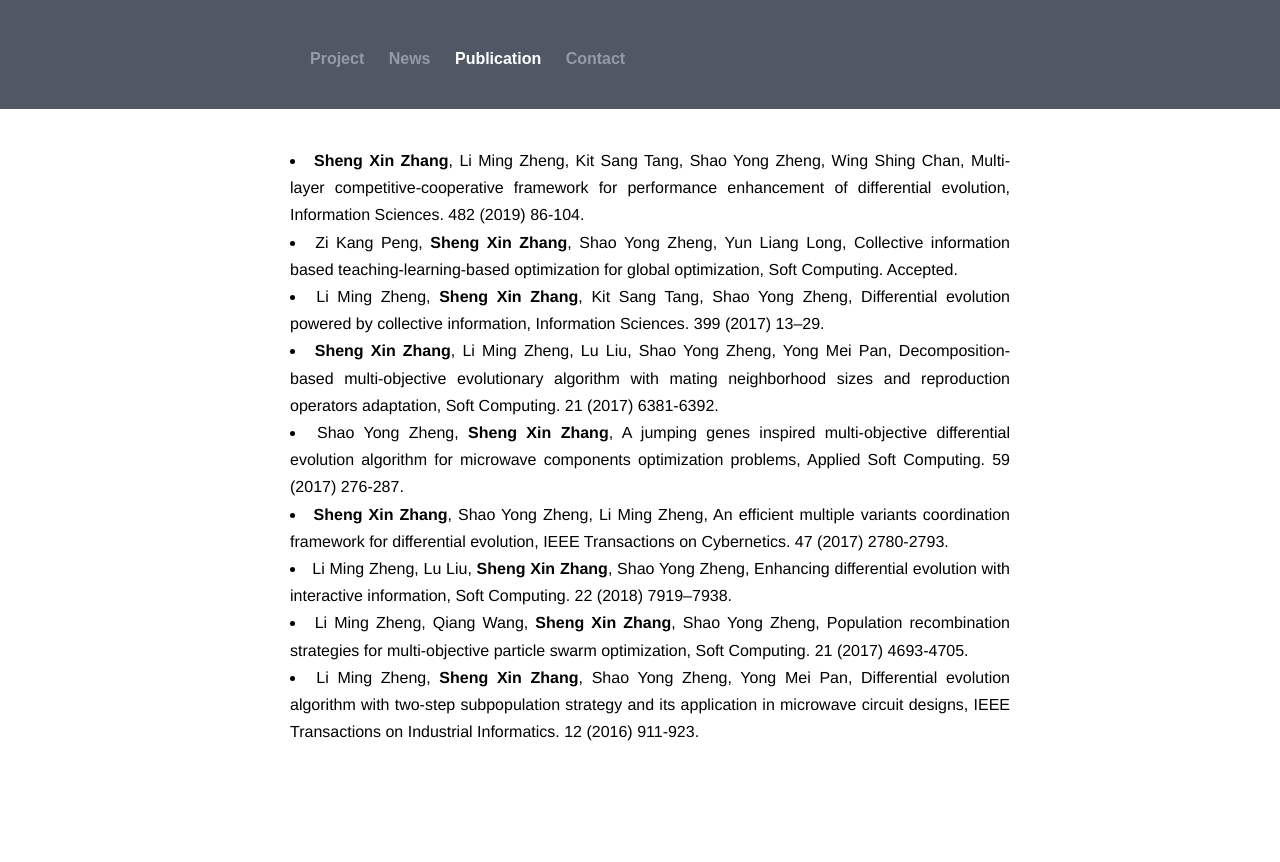
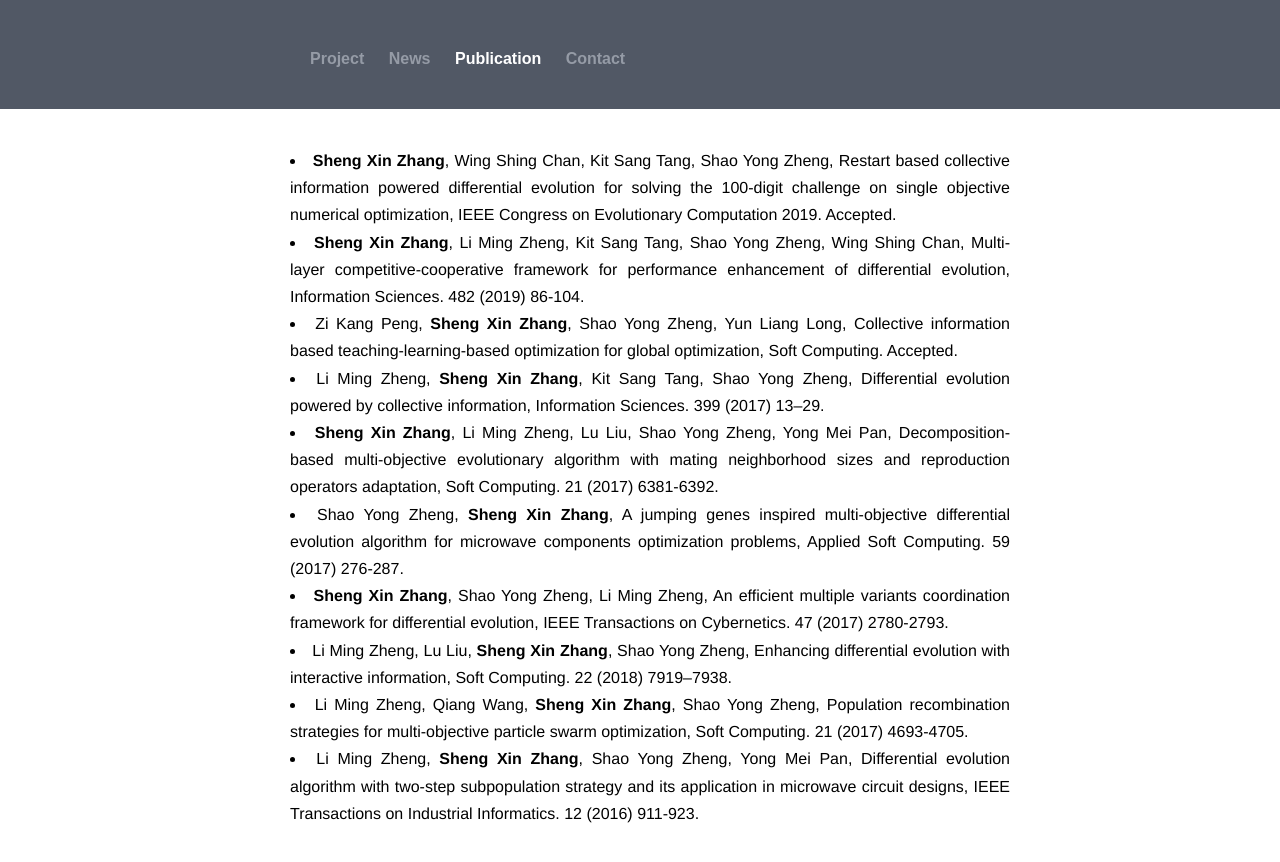
Before and after one commit to zsxhomepage/zsxhomepage.github.io, a Jekyll site: the page built from Publication.html, in a window 1280 px wide. Shown: the top 862 px of the page. Built offline with Jekyll 4.4.1, drawn with Linux system fonts in a browser that asks for light colours.

Commit message:
Update Publication.html

```diff
--- a/Publication.html
+++ b/Publication.html
@@ -6,6 +6,7 @@
 	<div class="content">
 	 <!-- <h3> AAAAA</h3> -->
 	 <p align="justify">
+	 <li> <b> Sheng Xin Zhang</b>, Wing Shing Chan, Kit Sang Tang, Shao Yong Zheng, Restart based collective information powered differential evolution for solving the 100-digit challenge on single objective numerical optimization, IEEE Congress on Evolutionary Computation 2019. Accepted. </li>
 	 <li> <b> Sheng Xin Zhang</b>, Li Ming Zheng, Kit Sang Tang, Shao Yong Zheng, Wing Shing Chan, Multi-layer competitive-cooperative framework for performance enhancement of differential evolution, Information Sciences. 482 (2019) 86-104. </li>
 	 <li> Zi Kang Peng, <b>Sheng Xin Zhang</b>, Shao Yong Zheng, Yun Liang Long, Collective information based teaching-learning-based optimization for global optimization, Soft Computing. Accepted. </li>
 	 <li> Li Ming Zheng, <b> Sheng Xin Zhang</b>, Kit Sang Tang, Shao Yong Zheng, Differential evolution powered by collective information, Information Sciences. 399 (2017) 13–29. </li>
```
